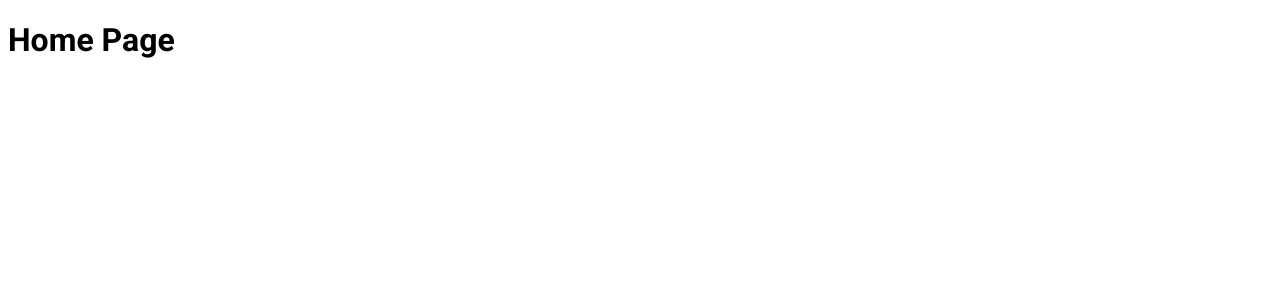
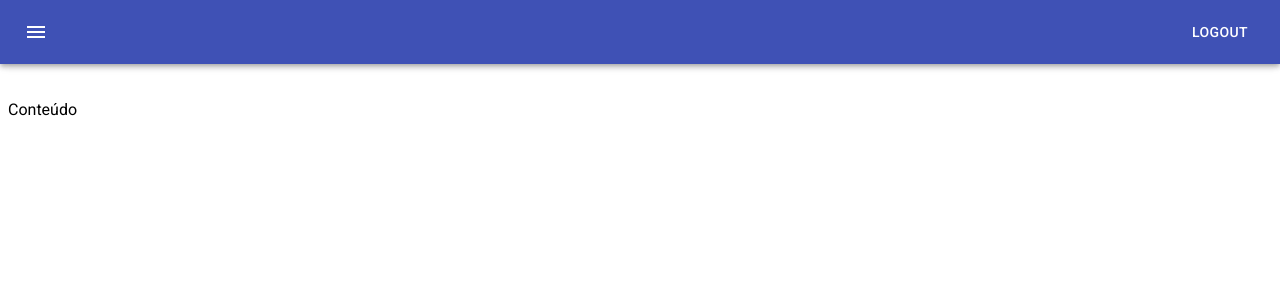
Before and after one commit to raphaelalvarenga/myern-cadastro-de-funcionarios, a React (Create React App) app in the folder frontend/: page / in a window 1280 px wide. Shown: the top 300 px of the page. Built offline with nearby package versions, Linux system fonts and the light colour scheme.

Commit message:
[Menu Superior e Lateral] Criada logica para menu superior e lateral. Eles serao implementados com as opcoes corretas em seguida.

```diff
--- a/frontend/src/App.tsx
+++ b/frontend/src/App.tsx
@@ -1,11 +1,32 @@
 import React from "react";
-import Home from "./pages/Home";
-import { Button } from "@material-ui/core";
+import MenuSuperior from "./global-components/MenuSuperior";
+import MenuLateral from "./global-components/MenuLateral";
 
-const App = () => (
-    <div>
-        <Home />
-    </div>
-);
+const styles = {
+    conteudo: {
+        marginTop: "100px"
+    }
+}
+
+const App = () => {
+
+    const [ isSidebarOpen, setIsSidebarOpen ] = React.useState(false);
+
+    const openSidebar = () => {
+        setIsSidebarOpen(true);
+    }
+
+    const closeSidebar = () => {
+        setIsSidebarOpen(false);
+    }
+
+    return (
+        <div>
+            <MenuSuperior openSidebar = {openSidebar} />
+            <MenuLateral isSidebarOpen = {isSidebarOpen} closeSidebar = {closeSidebar} />
+            <div style = {styles.conteudo}>Conteúdo</div>
+        </div>
+    );
+}
 
 export default App;
--- /dev/null
+++ b/frontend/src/global-components/MenuLateral.tsx
@@ -0,0 +1,39 @@
+import React from "react";
+import { Drawer, List, ListItem, ListItemIcon, ListItemText, makeStyles } from "@material-ui/core";
+import { AcUnit } from "@material-ui/icons";
+
+const useStyles = makeStyles({
+    divList: {
+        width: 250
+    }
+})
+
+const MenuLateral = (props: { isSidebarOpen: boolean, closeSidebar: () => void }) => {
+
+    const classes = useStyles();
+
+    return (
+        <Drawer anchor = "left" open = {props.isSidebarOpen} onClose = {props.closeSidebar}>
+            <div className = {classes.divList}>
+                <List>
+                    <ListItem button>
+                        <ListItemIcon><AcUnit /></ListItemIcon>
+                        <ListItemText primary = "Item 1" />
+                    </ListItem>
+
+                    <ListItem button>
+                        <ListItemIcon><AcUnit /></ListItemIcon>
+                        <ListItemText primary = "Item 2" />
+                    </ListItem>
+
+                    <ListItem button>
+                        <ListItemIcon><AcUnit /></ListItemIcon>
+                        <ListItemText primary = "Item 3" />
+                    </ListItem>
+                </List>
+            </div>
+        </Drawer>
+    );
+}
+
+export default MenuLateral;
--- /dev/null
+++ b/frontend/src/global-components/MenuSuperior.tsx
@@ -0,0 +1,49 @@
+import React from 'react';
+import { createStyles, makeStyles, Theme } from '@material-ui/core/styles';
+import AppBar from '@material-ui/core/AppBar';
+import Toolbar from '@material-ui/core/Toolbar';
+import Button from '@material-ui/core/Button';
+import IconButton from '@material-ui/core/IconButton';
+import MenuIcon from '@material-ui/icons/Menu';
+
+const useStyles = makeStyles((theme: Theme) =>
+    createStyles({
+        root: {
+            // flexGrow: 1,
+        },
+        menuButton: {
+            marginRight: theme.spacing(2),
+        },
+        title: {
+            flexGrow: 1,
+        },
+    }),
+);
+
+export default function MenuSuperior(props: any) {
+    const classes = useStyles();
+
+    return (
+        <div className={classes.root}>
+            <AppBar>
+                <Toolbar style = {{ display: "flex", justifyContent: "space-between" }}>
+                    <div>
+                        <IconButton
+                            edge="start"
+                            className={classes.menuButton}
+                            color="inherit"
+                            aria-label="menu"
+                            onClick = {props.openSidebar}
+                        >
+                            <MenuIcon />
+                        </IconButton>
+                    </div>
+
+                    <div>
+                        <Button color="inherit">Logout</Button>
+                    </div>
+                </Toolbar>
+            </AppBar>
+        </div>
+    );
+}
--- a/frontend/src/index.tsx
+++ b/frontend/src/index.tsx
@@ -3,8 +3,6 @@ import ReactDOM from 'react-dom';
 import App from './App';
 
 ReactDOM.render(
-  <React.StrictMode>
-    <App />
-  </React.StrictMode>,
+  <App />,
   document.getElementById('root')
 );
```
Also changed, not shown: 1 other file (tests, documents, lock files or other folders).
